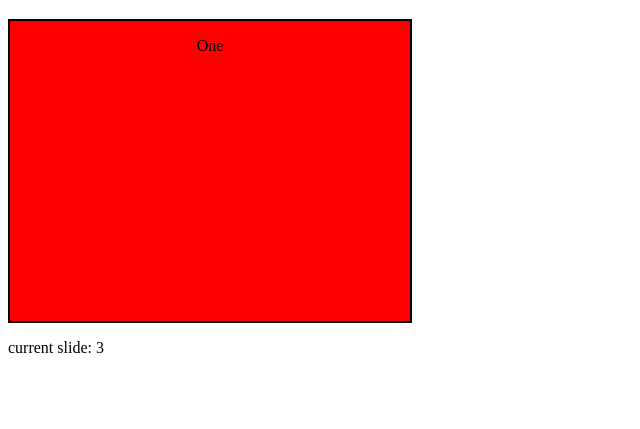
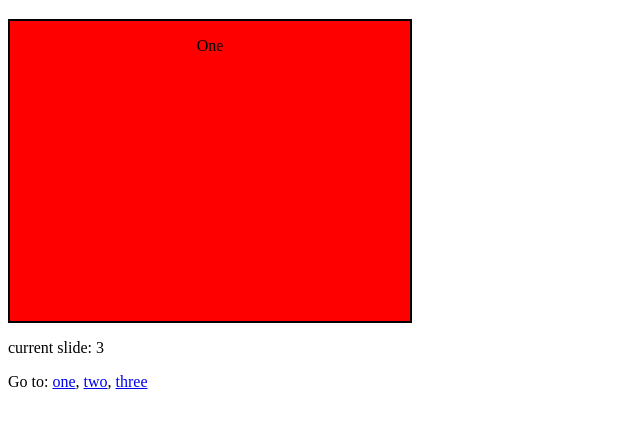
Before and after one commit to dmarku/web-tech-demos, a plain HTML site: page intersection-observer-api/index.html in a window 1280 px wide. Shown: the part 61-490 px from the top of the page, without its empty margins (0-640 px from the left). Drawn offline with Linux system fonts and the light colour scheme.

Commit message:
add hyperlinks for direct slide navigation

```diff
--- a/intersection-observer-api/index.html
+++ b/intersection-observer-api/index.html
@@ -19,6 +19,10 @@
     </div>
 
     <p>current slide: <span id="index"></span></p>
+    <p>
+      Go to: <a href="#one">one</a>, <a href="#two">two</a>,
+      <a href="#three">three</a>
+    </p>
 
     <style>
       .deck {
```
